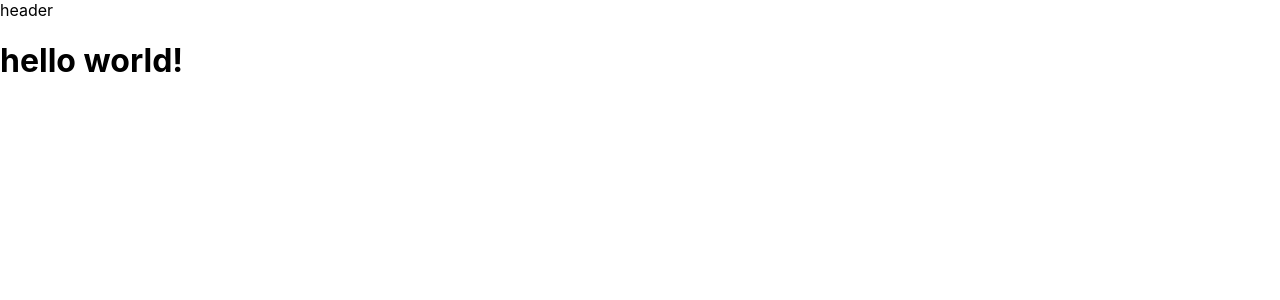
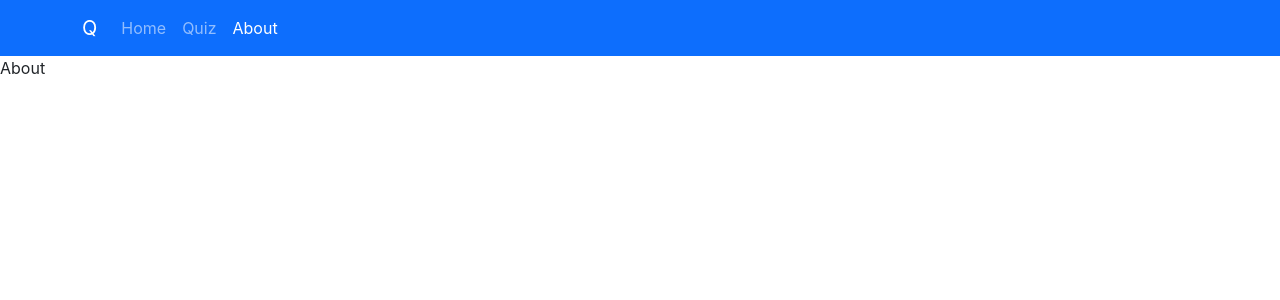
Before and after one commit to stamovm/quiz, a React (Create React App) app: page /about in a window 1280 px wide. Shown: the top 300 px of the page. Built offline with nearby package versions, Linux system fonts and the light colour scheme.

Commit message:
Created some components. Added Axios and react router.

```diff
--- a/package.json
+++ b/package.json
@@ -1,12 +1,16 @@
 {
   "name": "quiz",
+  "proxy": "http://localhost:5000",
   "version": "0.1.0",
   "private": true,
   "dependencies": {
+    "axios": "^0.27.2",
     "bootstrap": "^5.1.3",
     "react": "^18.2.0",
     "react-bootstrap": "^2.4.0",
     "react-dom": "^18.2.0",
+    "react-router-bootstrap": "^0.26.1",
+    "react-router-dom": "^6.3.0",
     "react-scripts": "^5.0.1"
   },
   "scripts": {
--- a/src/App.js
+++ b/src/App.js
@@ -1,8 +1,43 @@
+import { Routes, Route } from 'react-router-dom'
+import Container from 'react-bootstrap/Container'
+import Navbar from 'react-bootstrap/Navbar'
+import { LinkContainer } from 'react-router-bootstrap'
+// import Button from 'react-bootstrap/Button'
+// import Badge from 'react-bootstrap/Badge'
+import Nav from 'react-bootstrap/Nav'
+import Home from './components/Home'
+import Quiz from './components/Quiz'
+import About from './components/About'
+
 function App() {
   return (
-    <div className="App">
-      <header className="App-header">header</header>
-      <h1>hello world!</h1>
+    <div className="App d-flex flex-column">
+      <header className="App-header">
+        <Navbar bg="primary" variant="dark">
+          <Container>
+            <LinkContainer to="/">
+              <Navbar.Brand href="#home">Q</Navbar.Brand>
+            </LinkContainer>
+            <Nav className="me-auto">
+              <LinkContainer to="/">
+                <Nav.Link>Home</Nav.Link>
+              </LinkContainer>
+              <LinkContainer to="/quiz:id">
+                <Nav.Link>Quiz</Nav.Link>
+              </LinkContainer>
+              <LinkContainer to="/about">
+                <Nav.Link>About</Nav.Link>
+              </LinkContainer>
+            </Nav>
+          </Container>
+        </Navbar>
+      </header>
+
+      <Routes>
+        <Route path="/" element={<Home />} />
+        <Route path="/quiz" element={<Quiz />} />
+        <Route path="/about" element={<About />} />
+      </Routes>
     </div>
   )
 }
--- /dev/null
+++ b/src/components/About.jsx
@@ -0,0 +1,7 @@
+import React from 'react'
+
+const About = () => {
+  return <div>About</div>
+}
+
+export default About
--- /dev/null
+++ b/src/components/Home.jsx
@@ -0,0 +1,43 @@
+import { useEffect, useState } from 'react'
+import axios from 'axios'
+import Card from 'react-bootstrap/Card'
+import Button from 'react-bootstrap/Button'
+import Container from 'react-bootstrap/Container'
+import { LinkContainer } from 'react-router-bootstrap'
+
+const Home = () => {
+  const [qData, setQData] = useState([])
+  async function getQuiz() {
+    try {
+      const response = await axios.get('/api/quizzes')
+      setQData(response.data.quizzes)
+    } catch (error) {
+      console.error(error)
+    }
+  }
+
+  useEffect(() => {
+    getQuiz()
+  }, [])
+
+  return (
+    <div>
+      <Container className="p-3">
+        {qData.map((q) => (
+          <Card key={q.id} style={{ width: '18rem' }}>
+            <Card.Img variant="top" src="holder.js/100px180" />
+            <Card.Body>
+              <Card.Title> {q.name}</Card.Title>
+              <Card.Text>Description text</Card.Text>
+              <LinkContainer to={`/quiz${q.id}`}>
+                <Button variant="primary">Start quiz</Button>
+              </LinkContainer>
+            </Card.Body>
+          </Card>
+        ))}
+      </Container>
+    </div>
+  )
+}
+
+export default Home
--- /dev/null
+++ b/src/components/Question.jsx
@@ -0,0 +1,7 @@
+import React from 'react'
+
+const Question = () => {
+  return <div>question</div>
+}
+
+export default Question
--- /dev/null
+++ b/src/components/Quiz.jsx
@@ -0,0 +1,29 @@
+import { useEffect } from 'react'
+import axios from 'axios'
+import Question from './Question'
+
+const Quiz = () => {
+  async function getQuiz() {
+    try {
+      const response = await axios.get('/api/quizzes')
+      console.log(response.data.quizzes)
+    } catch (error) {
+      console.error(error)
+    }
+  }
+
+  useEffect(() => {
+    getQuiz()
+  }, [])
+
+  return (
+    <div>
+      {
+        //todo: map questions to Question components and display them here
+      }
+      <Question />
+    </div>
+  )
+}
+
+export default Quiz
--- a/src/index.js
+++ b/src/index.js
@@ -1,11 +1,15 @@
 import React from 'react'
 import ReactDOM from 'react-dom/client'
+import 'bootstrap/dist/css/bootstrap.min.css'
+import { BrowserRouter } from 'react-router-dom'
 import './index.css'
 import App from './App'
 
 const root = ReactDOM.createRoot(document.getElementById('root'))
 root.render(
   <React.StrictMode>
-    <App />
+    <BrowserRouter>
+      <App />
+    </BrowserRouter>
   </React.StrictMode>
 )
```
Also changed, not shown: 1 other file (tests, documents, lock files or other folders).
